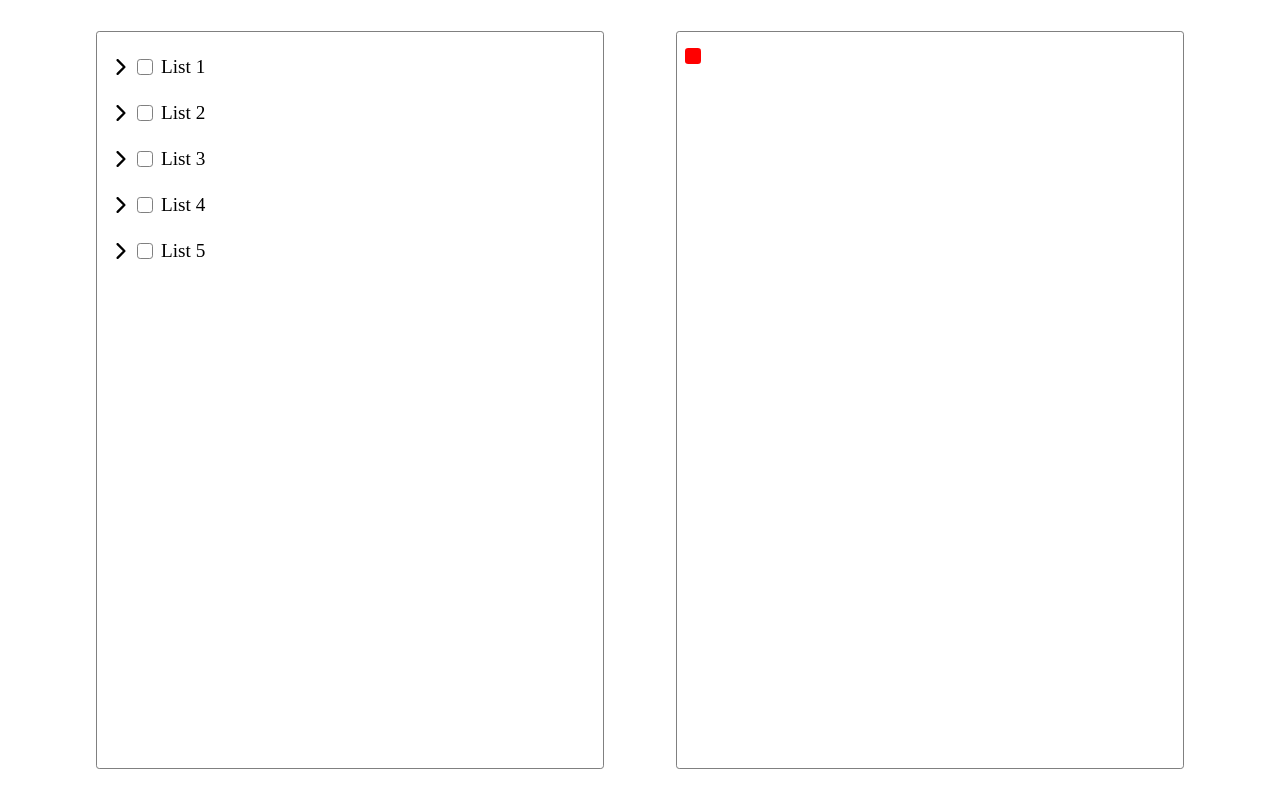
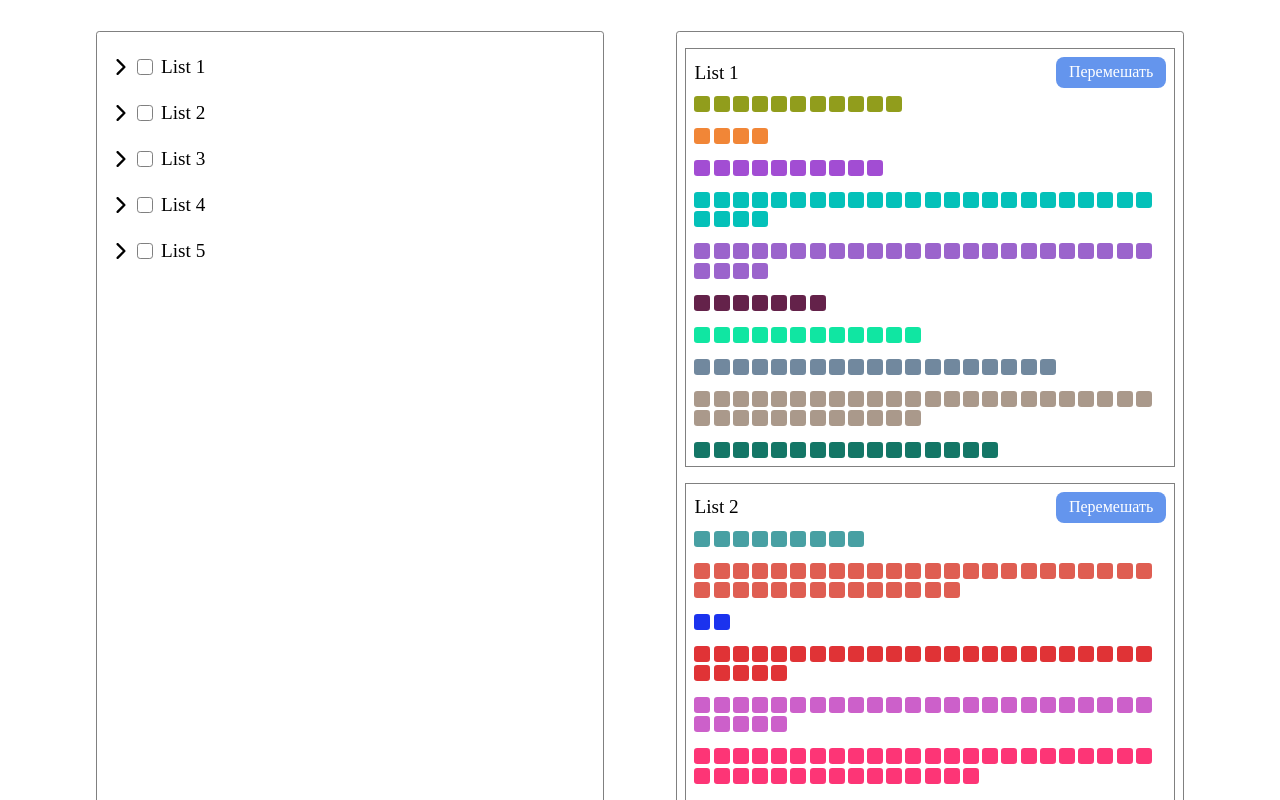
Before and after one commit to romkevi4/lists-items, a Vue app: page / in a window 1280 px wide. Shown: the top 800 px of the page. Built offline with nearby package versions, Linux system fonts and the light colour scheme.

Commit message:
fix: to change right block

```diff
--- a/src/App.vue
+++ b/src/App.vue
@@ -1,6 +1,19 @@
 <script setup lang="ts">
+  import { ref, onMounted } from 'vue'
+
   import LeftBlock from './components/LeftBlock.vue'
   import RightBlock from './components/RightBlock.vue'
+
+  import { useGlobalStore } from '../store/store'
+  import { IList } from '../models'
+  import { setDataOfLists } from '@/utils/initialData'
+
+  const store = useGlobalStore()
+  const lists = ref<IList[]>(setDataOfLists())
+
+  onMounted(() => {
+    store.setCurrentLists(lists.value)
+  })
 </script>
 
 <template>
--- a/src/components/ElementItem.vue
+++ /dev/null
@@ -1,21 +0,0 @@
-<script setup lang="ts">
-
-</script>
-
-<template>
-  <div class="element-item"></div>
-</template>
-
-<style scoped>
-  .element-item {
-    margin-right: .2rem;
-    width: 1rem;
-    height: 1rem;
-    background-color: red;
-    border-radius: .2rem;
-  }
-
-  .element-item:last-of-type {
-    margin-right: 0;
-  }
-</style>
--- a/src/components/ItemLeft.vue
+++ b/src/components/ItemLeft.vue
@@ -17,8 +17,17 @@
     </div>
 
     <div class="item-left__box">
-      <input type="text" placeholder="--" class="item-left__input-number" :value="item.amount">
-      <input type="color" class="item-left__input-color" :value="item.color">
+      <input
+        type="text"
+        placeholder="--"
+        :value="item.amount"
+        class="item-left__input-number"
+      >
+      <input
+        type="color"
+        :value="item.color"
+        class="item-left__input-color"
+      >
     </div>
   </div>
 </template>
--- a/src/components/ItemRight.vue
+++ b/src/components/ItemRight.vue
@@ -1,23 +1,48 @@
 <script setup lang="ts">
-  import ElementItem from '@/components/ElementItem.vue'
+  import { defineProps } from 'vue'
+  import { IItem } from '../../models'
+
+  interface PropsItemRight {
+    item: IItem
+  }
+
+  defineProps<PropsItemRight>()
 </script>
 
 <template>
   <div class="item-right">
-    <element-item />
+    <div
+      v-for="index in item.amount"
+      :key="index"
+      class="item-right__element"
+      :style="{backgroundColor: item.color}">
+    </div>
   </div>
 </template>
 
 <style scoped>
   .item-right {
-    padding-top: .5rem;
-    width: 80%;
+    padding-top: 1rem;
+    width: 100%;
     display: flex;
     align-items: center;
     justify-content: start;
+    flex-wrap: wrap;
+    row-gap: .2rem;
   }
 
   .item-right:first-of-type {
     padding-top: 0;
   }
+
+  .item-right__element {
+    margin-right: .2rem;
+    width: 1rem;
+    height: 1rem;
+    border-radius: .2rem;
+  }
+
+  .item-right__element:last-of-type {
+    margin-right: 0;
+  }
 </style>
--- a/src/components/LeftBlock.vue
+++ b/src/components/LeftBlock.vue
@@ -1,18 +1,8 @@
 <script setup lang="ts">
-  import { ref, onMounted } from 'vue'
   import { useGlobalStore } from '../../store/store'
-
   import ListLeft from './ListLeft.vue'
 
-  import { setDataOfLists } from '@/utils/initialData'
-  import { IList } from '../../models'
-
   const store = useGlobalStore()
-  const lists = ref<IList[]>(setDataOfLists())
-
-  onMounted(() => {
-    store.setCurrentLists(lists.value)
-  })
 </script>
 
 <template>
--- a/src/components/ListRight.vue
+++ b/src/components/ListRight.vue
@@ -1,29 +1,82 @@
 <script setup lang="ts">
+  import { defineProps } from 'vue'
+
   import ItemRight from '@/components/ItemRight.vue'
+  import { IList } from '../../models'
 
+  interface PropsListRight {
+    list: IList
+  }
+
+  defineProps<PropsListRight>()
 </script>
 
 <template>
   <div class="list-right">
     <div class="list-right__box">
-      <h3></h3>
+      <h3 class="list-right__title">{{ list.name }}</h3>
       <button type="button" class="list-right__btn-sort">Перемешать</button>
     </div>
 
     <div class="list-right__items">
-      <item-right />
+      <item-right
+        v-for="(item, index) in list.items"
+        :key="index"
+        :item="item"
+      />
     </div>
   </div>
 </template>
 
 <style scoped>
   .list-right {
-    padding: 0 0 .5rem 0;
+    margin-bottom: 1rem;
+    padding: .5rem;
     width: 100%;
     border: 1px solid gray;
+    box-sizing: border-box;
   }
 
-  .list-left__header {
+  .list-right:last-of-type {
+    margin-bottom: 0;
+  }
+
+  .list-right__box {
+    margin-bottom: .5rem;
+    width: 100%;
+    display: flex;
+    align-items: center;
+    justify-content: space-between;
+  }
+
+  .list-right__title {
+    margin: 0;
+    font-size: 1.2rem;
+    font-weight: normal;
+  }
+
+  .list-right__btn-sort {
+    padding: .4rem .8rem;
+    background-color: cornflowerblue;
+    color: #fff;
+    border: none;
+    border-radius: .5rem;
+    font-size: 1rem;
+    font-weight: normal;
+    opacity: 1;
+    transition: opacity .2s;
+  }
+
+  .list-right__btn-sort:hover {
+    cursor: pointer;
+    opacity: .7;
+  }
+
+  .list-right__items {
+    width: 100%;
+  }
+
+  .list-right__header {
     padding: .5rem;
     display: flex;
     align-items: center;
--- a/src/components/RightBlock.vue
+++ b/src/components/RightBlock.vue
@@ -1,10 +1,17 @@
 <script setup lang="ts">
-  import ListRight from '@/components/ItemRight.vue'
+  import { useGlobalStore } from '../../store/store'
+  import ListRight from '@/components/ListRight.vue'
+
+  const store = useGlobalStore()
 </script>
 
 <template>
   <div class="right-block">
-    <list-right />
+    <list-right
+      v-for="(list, index) in store.currentLists"
+      :key="index"
+      :list="list"
+    />
   </div>
 </template>
 
--- a/store/store.ts
+++ b/store/store.ts
@@ -4,10 +4,14 @@ import { IList } from '../models'
 export const useGlobalStore = defineStore('store', {
   state: () => ({
     currentLists: [] as IList[],
+    isOpenList: false as boolean,
   }),
   actions: {
     setCurrentLists(data: IList[]) {
       this.currentLists = data
+    },
+    onOpen() {
+      this.isOpenList = !this.isOpenList
     }
   }
 })
```
